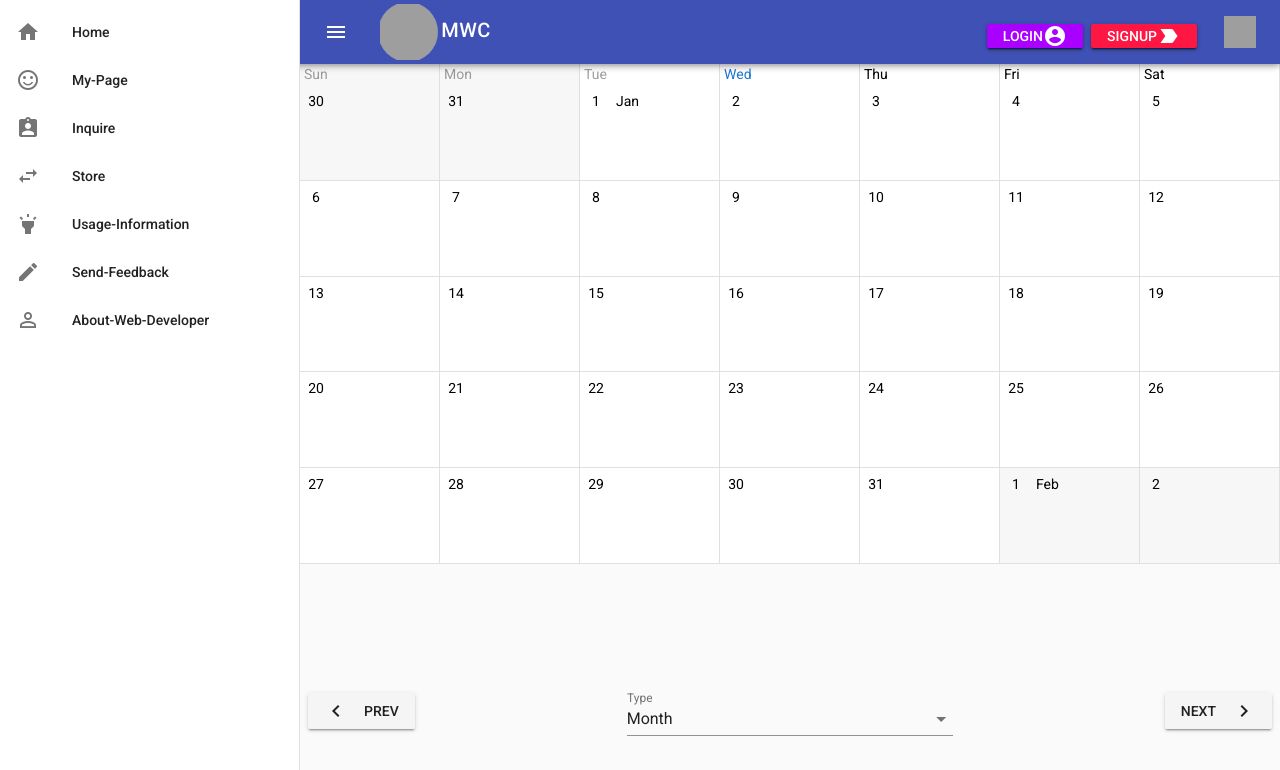
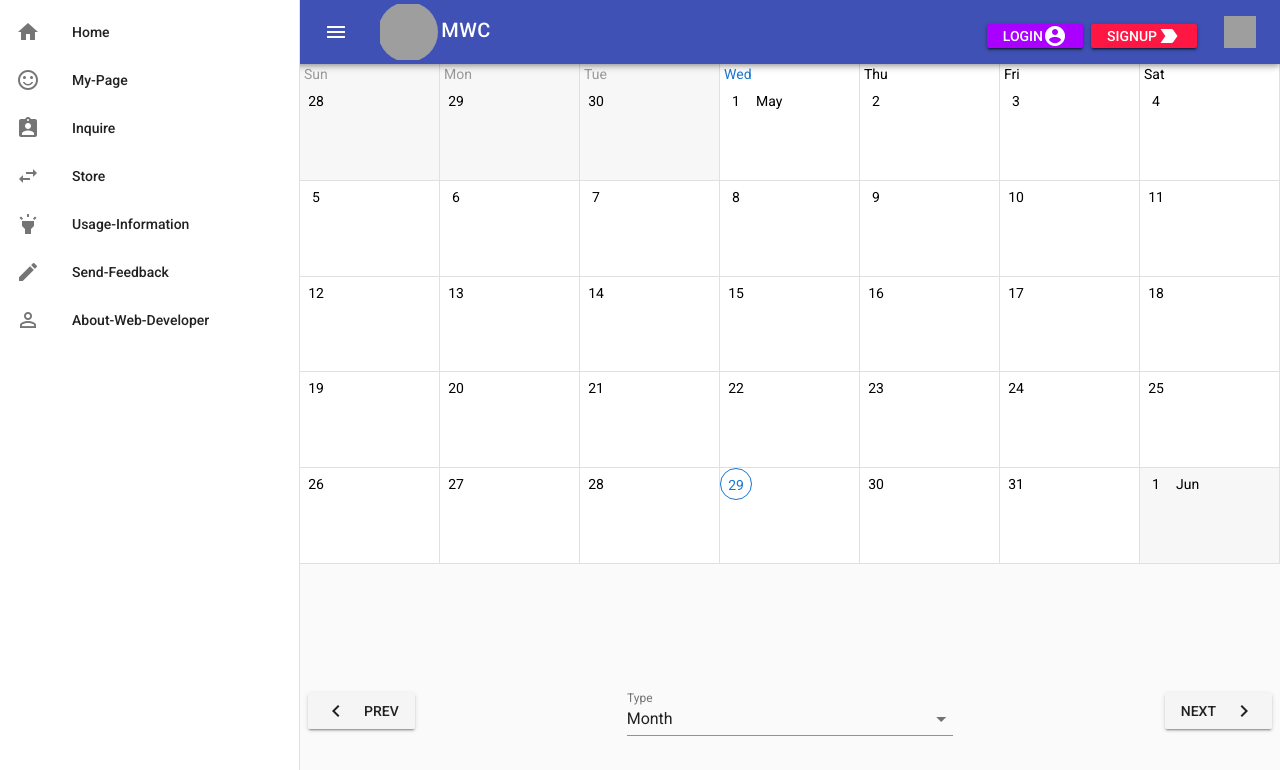
Before and after one commit to danial1021/Software-Engineering, a Vue app in the folder vueMove/: page / in a window 1280 px wide. Shown: the top 770 px of the page. Built offline with nearby package versions, Linux system fonts and the light colour scheme; grey boxes are pictures that could not be loaded.

Commit message:
change main
modified canlendar code

```diff
--- a/vueMove/src/views/main.vue
+++ b/vueMove/src/views/main.vue
@@ -123,6 +123,7 @@
 
 <!-- 달력 시작-->
   <v-layout wrap>
+
     <v-flex
       xs12
       class="mb-3"
@@ -144,15 +145,13 @@
       class="text-sm-left text-xs-center"
     >
       <v-btn @click="$refs.calendar.prev()">
-        <v-icon
-          dark
-          left
-        >
+        <v-icon dark left>
           keyboard_arrow_left
         </v-icon>
         Prev
       </v-btn>
     </v-flex>
+
     <v-flex
       sm4
       xs12
@@ -164,6 +163,7 @@
         label="Type"
       ></v-select>
     </v-flex>
+
     <v-flex
       sm4
       xs12
@@ -171,14 +171,12 @@
     >
       <v-btn @click="$refs.calendar.next()">
         Next
-        <v-icon
-          right
-          dark
-        >
+        <v-icon right dark>
           keyboard_arrow_right
         </v-icon>
       </v-btn>
     </v-flex>
+
   </v-layout>
   <!-- 달력 끝 -->
   </v-app>
@@ -193,8 +191,8 @@
         source: String
       },
       type: 'month',
-      start: '2019-01-01',
-      end: '2019-01-06',
+      start: Date.now.month,
+      end: new Date (),
       typeOptions: [
         { text: 'Day', value: 'day' },
         { text: 'Week', value: 'week' },
```
